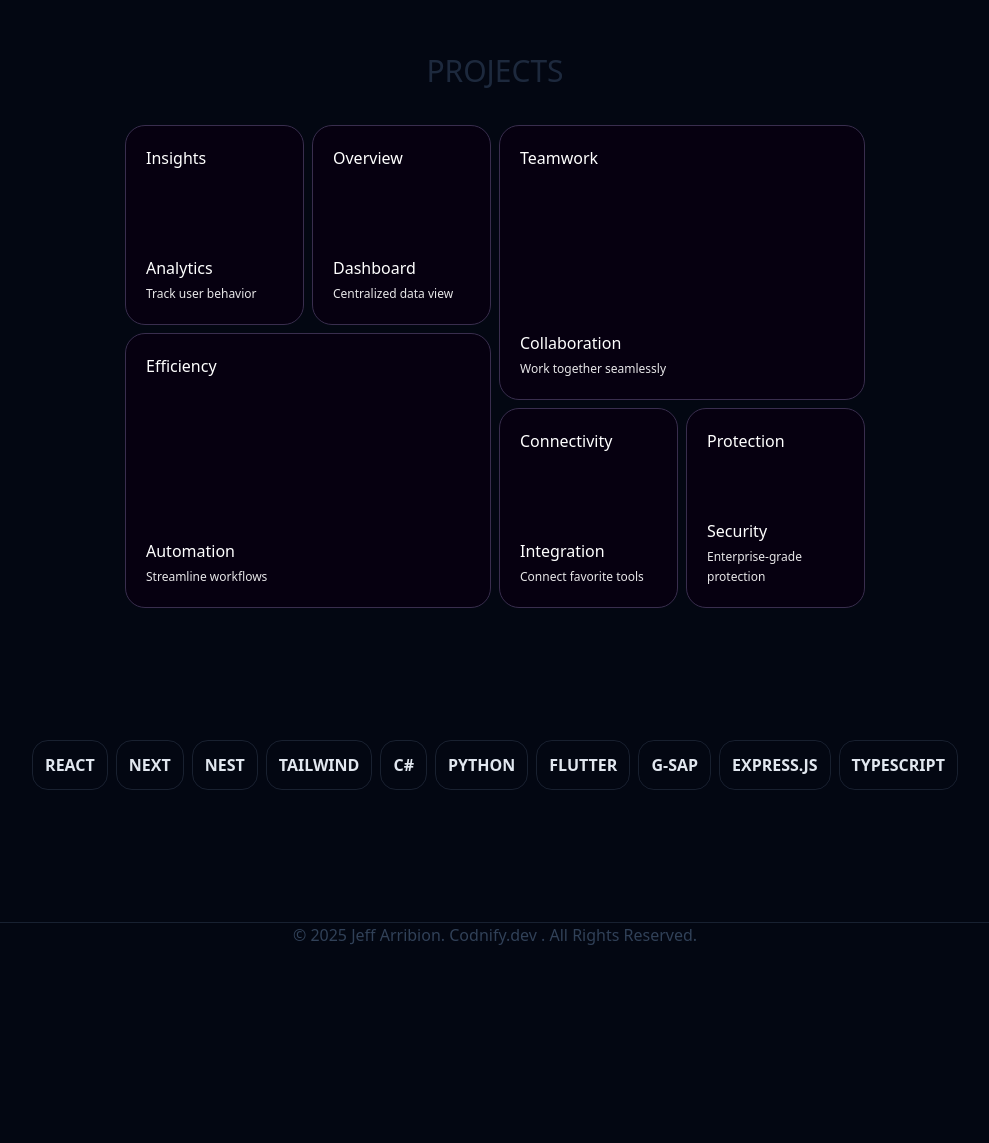
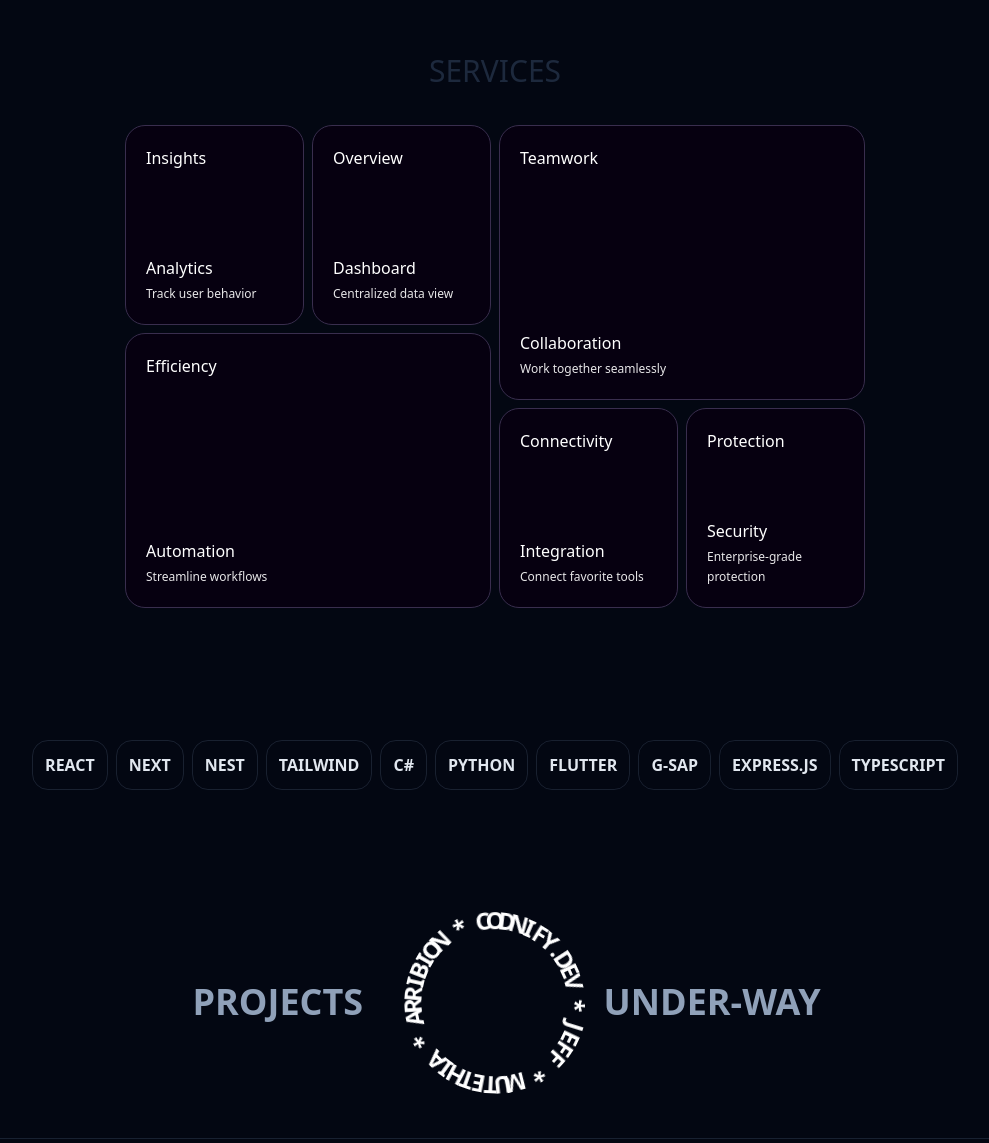
Before and after one commit to arribion-link/arribion-Jeff, a React (Vite) app: page / in a window 1280 px wide. Shown: the part 1643-2786 px from the top of the page, without its empty margins (145-1134 px from the left). Before the commit the page ends 2626 px from the top, so only its background shows below. Built offline with nearby package versions, Linux system fonts and the light colour scheme; a web font is replaced by a local one.

Commit message:
implemented mobile responsiveness

```diff
--- /dev/null
+++ b/src/components/CircularText.tsx
@@ -0,0 +1,122 @@
+import React, { useEffect } from 'react';
+import { motion, useAnimation, useMotionValue, MotionValue, type Transition } from 'motion/react';
+interface CircularTextProps {
+  text: string;
+  spinDuration?: number;
+  onHover?: 'slowDown' | 'speedUp' | 'pause' | 'goBonkers';
+  className?: string;
+}
+
+const getRotationTransition = (duration: number, from: number, loop: boolean = true) => ({
+  from,
+  to: from + 360,
+  ease: 'linear' as const,
+  duration,
+  type: 'tween' as const,
+  repeat: loop ? Infinity : 0
+});
+
+const getTransition = (duration: number, from: number) => ({
+  rotate: getRotationTransition(duration, from),
+  scale: {
+    type: 'spring' as const,
+    damping: 20,
+    stiffness: 300
+  }
+});
+
+const CircularText: React.FC<CircularTextProps> = ({
+  text,
+  spinDuration = 20,
+  onHover = 'speedUp',
+  className = ''
+}) => {
+  const letters = Array.from(text);
+  const controls = useAnimation();
+  const rotation: MotionValue<number> = useMotionValue(0);
+
+  useEffect(() => {
+    const start = rotation.get();
+    controls.start({
+      rotate: start + 360,
+      scale: 1,
+      transition: getTransition(spinDuration, start)
+    });
+  }, [spinDuration, text, onHover, controls, rotation]);
+
+  const handleHoverStart = () => {
+    const start = rotation.get();
+
+    if (!onHover) return;
+
+    let transitionConfig: ReturnType<typeof getTransition> | Transition;
+    let scaleVal = 1;
+
+    switch (onHover) {
+      case 'slowDown':
+        transitionConfig = getTransition(spinDuration * 2, start);
+        break;
+      case 'speedUp':
+        transitionConfig = getTransition(spinDuration / 4, start);
+        break;
+      case 'pause':
+        transitionConfig = {
+          rotate: { type: 'spring', damping: 20, stiffness: 300 },
+          scale: { type: 'spring', damping: 20, stiffness: 300 }
+        };
+        break;
+      case 'goBonkers':
+        transitionConfig = getTransition(spinDuration / 20, start);
+        scaleVal = 0.8;
+        break;
+      default:
+        transitionConfig = getTransition(spinDuration, start);
+    }
+
+    controls.start({
+      rotate: start + 360,
+      scale: scaleVal,
+      transition: transitionConfig
+    });
+  };
+
+  const handleHoverEnd = () => {
+    const start = rotation.get();
+    controls.start({
+      rotate: start + 360,
+      scale: 1,
+      transition: getTransition(spinDuration, start)
+    });
+  };
+
+  return (
+    <motion.div
+      className={`m-0 mx-auto rounded-full w-[200px] h-[200px] relative font-black text-white text-center cursor-pointer origin-center ${className}`}
+      style={{ rotate: rotation }}
+      initial={{ rotate: 0 }}
+      animate={controls}
+      onMouseEnter={handleHoverStart}
+      onMouseLeave={handleHoverEnd}
+    >
+      {letters.map((letter, i) => {
+        const rotationDeg = (360 / letters.length) * i;
+        const factor = Math.PI / letters.length;
+        const x = factor * i;
+        const y = factor * i;
+        const transform = `rotateZ(${rotationDeg}deg) translate3d(${x}px, ${y}px, 0)`;
+
+        return (
+          <span
+            key={i}
+            className="absolute inline-block inset-0 text-2xl transition-all duration-500 ease-[cubic-bezier(0,0,0,1)]"
+            style={{ transform, WebkitTransform: transform }}
+          >
+            {letter}
+          </span>
+        );
+      })}
+    </motion.div>
+  );
+};
+
+export default CircularText;
--- a/src/components/partials/Header.tsx
+++ b/src/components/partials/Header.tsx
@@ -1,17 +1,17 @@
 
 import { Link } from "react-router-dom";
 import NavLinks from "../../constants/header";
+import SocialLinks from "../../constants/MobileSocial";
 const Header = () => {
   return (
     <>
       <header
-        className="
-          z-50
-          px-6 py-3 m-4 rounded-2xl fixed top-0 left-0 right-0
+        className=" z-50 px-6 py-3 m-4 rounded-2xl fixed top-0 left-0 right-0
           bg-white/2 backdrop-blur-xl border border-white/25 text-gray-400
         ">
         <div className="flex justify-center">
           <div className="flex items-center gap-4">
+            <div className="md:flex gap-8 items-center">
               <div className="hidden md:flex gap-8 items-center">
                 {NavLinks.map((navlink) => {
                   const Icon = navlink.icon;
@@ -20,12 +20,25 @@ const Header = () => {
                       <div
                         className="cursor-target flex gap-2 bg-gray-50/5 px-3 py-1 rounded-4xl hover:bg-gray-100/10 ease items-center"
                         title={navlink.link}>
-                      <Icon />
+                        <Icon size={25} />
                         <h2>{navlink.link}</h2>
                       </div>
                     </Link>
                   );
                 })}
+              </div>
+              <div className="flex gap-4 md:hidden">
+                {SocialLinks.map((socialLink) => {
+                  const Icon = socialLink.icons;
+                  return (
+                    <div
+                      className="cursor-target flex gap-2 bg-gray-50/5 px-3 py-1 rounded-4xl hover:bg-gray-100/10 ease items-center"
+                      title={socialLink.link}>
+                      <Icon size={25} />
+                    </div>
+                  );
+                })}
+              </div>
             </div>
           </div>
         </div>
--- a/src/components/sections/Hero.tsx
+++ b/src/components/sections/Hero.tsx
@@ -64,10 +64,10 @@ const Hero = () => {
           ref={scrollRef}
           src={hero_image}
           alt="Stoic head illustration"
-          className="absolute top-1/2 left-1/2 transform -translate-x-1/2 -translate-y-1/2 max-w-[20em]"
+          className="top-[5em] right-0 max-w-[12em] absolute md:top-1/2 md:left-1/2 md:transform-translate-x-1/2 md:-translate-y-1/2 md:max-w-[20em]"
         />
 
-        <div className="md:flex md:justify-between">
+        <div className="mt-[5em] md:flex md:justify-between">
           <div className="hero-LHS">
             <div className="her0-subheading">
               <h1 className=" flex font-bold text-slate-400/50">
@@ -77,7 +77,7 @@ const Hero = () => {
                 real-world in emerging markets.
               </h1>
             </div>
-            <div className="resume-download-button">
+            <div className="resume-download-button flex justify-center">
                 <button className="cursor-target flex my-4 md:mt-4 rounded gap-3   items-center bg-gray-900 p-2 hover:text-slate-500 max-w-[20em]">
                   <FaDownload className="animate-bounce" size={20} /> Download
                   my resume
@@ -103,7 +103,7 @@ const Hero = () => {
                 </GradientText>
               </button>
             </div>
-            <div className="follow-on-social-media">
+            <div className="follow-on-social-media hidden md:block ">
               <div className="my-3">
                 <h2 className="text-center text-slate-300 font-bold">
                   {" "}
--- a/src/components/sections/Projects.tsx
+++ /dev/null
@@ -1,26 +0,0 @@
-import MagicBento from "../MagicBento"
-const Projects = () => {
-  return (
-    <section>
-      <h1 className="text-3xl m-4 text-slate-800 text-center">PROJECTS</h1>
-      <div className="flex justify-center">
-        <div className="">
-          <MagicBento
-            textAutoHide={true}
-            enableStars={true}
-            enableSpotlight={true}
-            enableBorderGlow={true}
-            enableTilt={true}
-            enableMagnetism={true}
-            clickEffect={true}
-            spotlightRadius={300}
-            particleCount={12}
-            glowColor="132, 0, 255"
-          />
-        </div>
-      </div>
-    </section>
-  );
-}
-
-export default Projects
--- a/src/components/sections/Services.tsx
+++ b/src/components/sections/Services.tsx
@@ -1,14 +1,26 @@
-
-
+import MagicBento from "../MagicBento"
 const Services = () => {
   return (
-    <section className="w-full max-w-7xl mx-auto px-4">
-      <div className="relative h-[600px] overflow-hidden">
-
-
+    <section>
+      <h1 className="text-3xl m-4 text-slate-800 text-center">SERVICES</h1>
+      <div className="flex justify-center">
+        <div className="">
+          <MagicBento
+            textAutoHide={true}
+            enableStars={true}
+            enableSpotlight={true}
+            enableBorderGlow={true}
+            enableTilt={true}
+            enableMagnetism={true}
+            clickEffect={true}
+            spotlightRadius={300}
+            particleCount={12}
+            glowColor="132, 0, 255"
+          />
+        </div>
       </div>
     </section>
   );
-};
+}
 
-export default Services;
+export default Services
--- /dev/null
+++ b/src/constants/MobileSocial.ts
@@ -0,0 +1,38 @@
+
+import type { IconType } from "react-icons/lib";
+import {
+  FaGithubSquare,
+  FaLinkedin,
+  FaTwitter,
+  FaYoutube,
+} from "react-icons/fa";
+type socialLink = {
+    id: number;
+    link: string;
+    icons: IconType;
+}
+
+const SocialLinks: socialLink[] = [
+  {
+        id: 1,
+      link:"Github",
+    icons: FaGithubSquare,
+  },
+  {
+      id: 2,
+      link:"YouTube",
+    icons: FaYoutube,
+  },
+  {
+      id: 3,
+      link: "LinkedIn",
+    icons: FaLinkedin,
+  },
+  {
+      id: 1,
+      link: "Twitter",
+    icons: FaTwitter,
+  },
+];
+
+export default SocialLinks
--- a/src/pages/Home.tsx
+++ b/src/pages/Home.tsx
@@ -1,16 +1,31 @@
 import Hero from "../components/sections/Hero";
 import About from "../components/sections/About";
-// import Services from "../components/sections/Services";
+import Services from "../components/sections/Services";
 import Stack from "../components/sections/Stack";
-// import Certificates from "../components/sections/Certificates";
-import Projects from "../components/sections/Projects";
+import CircularText from "../components/CircularText";
 const Home = () => {
   return (
     <>
       <Hero />
       <About />
-      <Projects/>
+      <Services />
       <Stack />
+      <div className="flex justify-center">
+        <div className="grid md:grid-cols-3 items-center">
+          <div>
+            <h1 className="font-bold text-center md:text-4xl text-slate-400">PROJECTS</h1>
+          </div>
+          <CircularText
+            text="JEFF * MUTETHIA * ARRIBION * CODNIFY.DEV * "
+            onHover="speedUp"
+            spinDuration={20}
+            className="custom-class"
+          />
+          <div>
+             <h1 className="font-bold text-center md:text-4xl text-slate-400">UNDER-WAY</h1>
+          </div>
+        </div>
+      </div>
     </>
   );
 };
```
Lines whose indentation alone changed are shown as unchanged.
